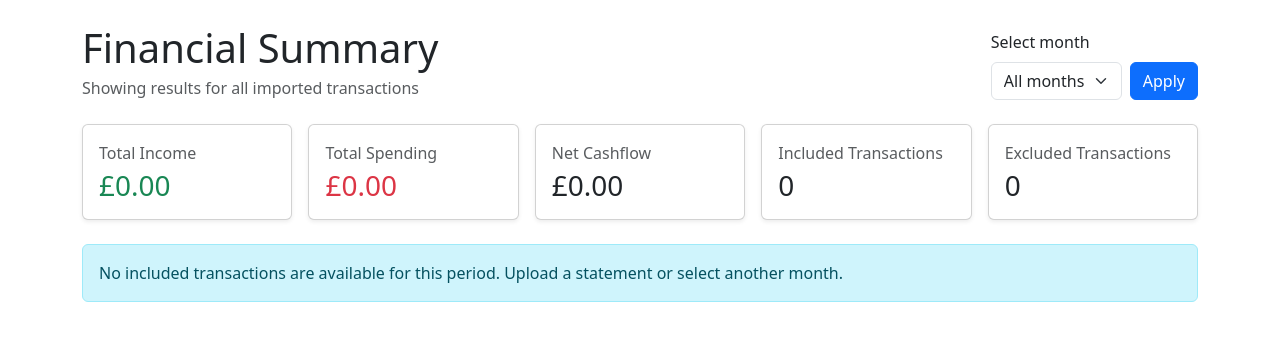
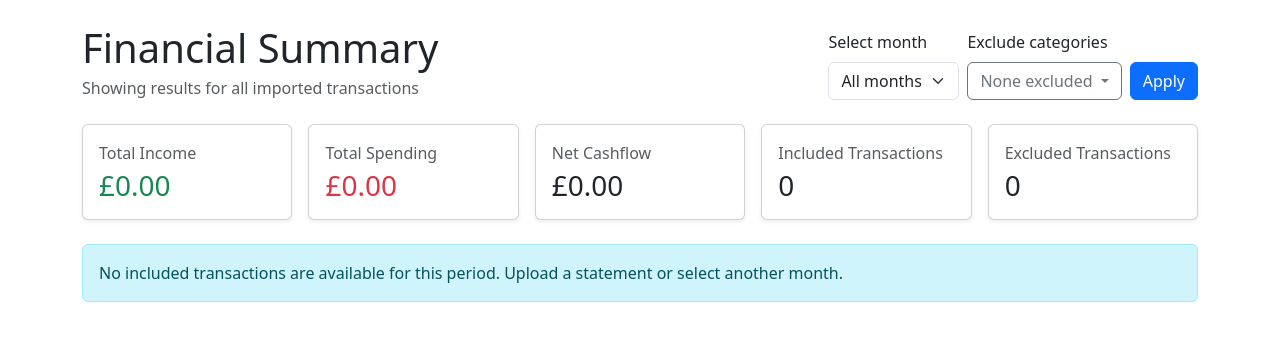
Before and after one commit to salsalsal97/personal-finance-tracker, a Flask app: page /summary in a window 1280 px wide. Shown: the part 56-397 px from the top of the page. Run offline with Flask 3, Linux system fonts and the light colour scheme.

Commit message:
Allow exclusion of categories on Summary page

```diff
--- a/app/routes.py
+++ b/app/routes.py
@@ -33,6 +33,7 @@ def upload():
 @main.route("/summary")
 def summary():
     all_transactions = Transaction.query.all()
+    categories = Category.query.order_by(Category.name).all()
     month = request.args.get("month")
     transactions = all_transactions
     available_months = sorted(
@@ -44,7 +45,8 @@ def summary():
         year = int(split[0])
         month_number = int(split[1])
         transactions = [t for t in transactions if t.date.year == year and t.date.month == month_number]
-    valid_transactions = [t for t in transactions if t.exclude_from_summary is False]
+    excluded_category_ids = request.args.getlist("exclude_category", type=int)
+    valid_transactions = [t for t in transactions if t.exclude_from_summary is False and t.category_id not in excluded_category_ids]
     exclude_transactions_count = sum(1 for transaction in transactions if transaction.exclude_from_summary)
     total_income = sum(t.amount for t in valid_transactions if t.amount > 0)
     total_spending = sum(t.amount for t in valid_transactions if t.amount < 0)
@@ -79,7 +81,9 @@ def summary():
         category_totals=category_totals,
         category_names=category_names,
         category_amounts=category_amounts,
-        exclude_transactions_count=exclude_transactions_count
+        exclude_transactions_count=exclude_transactions_count,
+        categories=categories,
+        excluded_category_ids=excluded_category_ids
     )
 
 @main.route("/categorise", methods=["GET","POST"])
--- a/app/templates/base.html
+++ b/app/templates/base.html
@@ -94,6 +94,6 @@
 
         {% block content %}{% endblock %}
     </main>
-    <script src="https://cdn.jsdelivr.net/npm/bootstrap@5.3.3/dist/js/bootstrap.min.js"></script>
+    <script src="https://cdn.jsdelivr.net/npm/bootstrap@5.3.3/dist/js/bootstrap.bundle.min.js"></script>
 </body>
 </html>
--- a/app/templates/summary.html
+++ b/app/templates/summary.html
@@ -19,7 +19,7 @@
         id="summary-filter-form"
         method="GET"
         action="{{ url_for('main.summary') }}"
-        class="d-flex align-items-end gap-2"
+        class="d-flex flex-wrap align-items-end gap-2"
     >
         <div>
             <label for="month" class="form-label">
@@ -42,6 +42,50 @@
                     </option>
                 {% endfor %}
             </select>
+        </div>
+
+        <div>
+            <label class="form-label">
+                Exclude categories
+            </label>
+
+            <div class="dropdown">
+                <button
+                    class="btn btn-outline-secondary dropdown-toggle"
+                    type="button"
+                    data-bs-toggle="dropdown"
+                    data-bs-auto-close="outside"
+                    aria-expanded="false"
+                >
+                    {% if excluded_category_ids %}
+                        {{ excluded_category_ids | length }} excluded
+                    {% else %}
+                        None excluded
+                    {% endif %}
+                </button>
+
+                <div class="dropdown-menu p-3">
+                    {% for category in categories %}
+                        <div class="form-check">
+                            <input
+                                class="form-check-input"
+                                type="checkbox"
+                                name="exclude_category"
+                                value="{{ category.id }}"
+                                id="exclude-category-{{ category.id }}"
+                                {% if category.id in excluded_category_ids %}checked{% endif %}
+                            >
+
+                            <label
+                                class="form-check-label"
+                                for="exclude-category-{{ category.id }}"
+                            >
+                                {{ category.name }}
+                            </label>
+                        </div>
+                    {% endfor %}
+                </div>
+            </div>
         </div>
 
         <button type="submit" class="btn btn-primary">
@@ -323,17 +367,4 @@
 
 {% endif %}
 
-<script>
-    document
-        .getElementById("summary-filter-form")
-        .addEventListener("submit", function(event) {
-            const month = document.getElementById("month").value;
-
-            if (month === "") {
-                event.preventDefault();
-                window.location.href = "{{ url_for('main.summary') }}";
-            }
-        });
-</script>
-
 {% endblock %}
```
